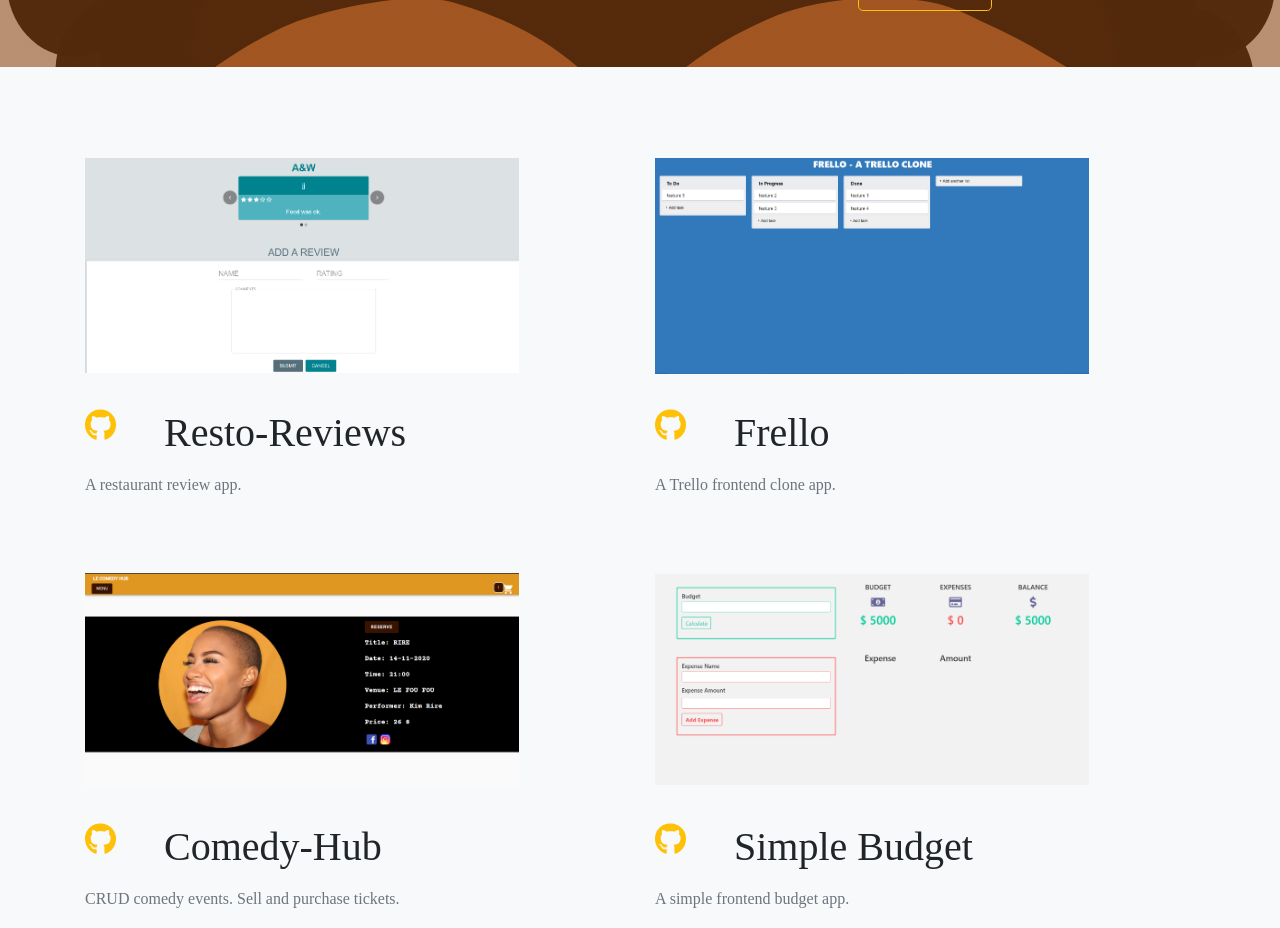
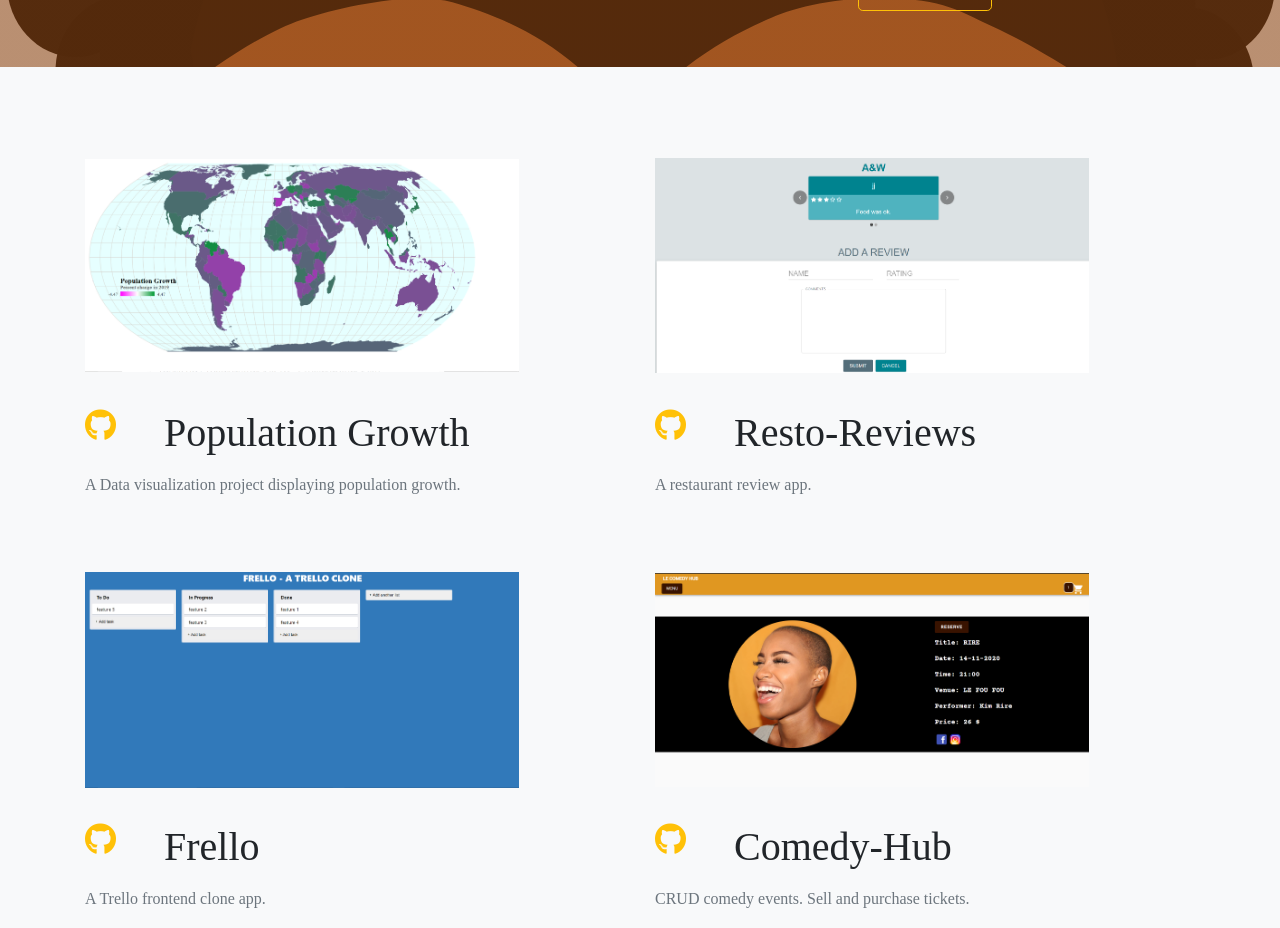
Before and after one commit to baubrun/folio, a React (Create React App) app in the folder frontend/: page / in a window 1280 px wide. Shown: the part 1200-2128 px from the top of the page. Built offline with nearby package versions, Linux system fonts and the light colour scheme.

Commit message:
added project pop growth

```diff
--- a/frontend/src/data/index.js
+++ b/frontend/src/data/index.js
@@ -14,12 +14,20 @@ import msPhpImg from "../images/ms-php.PNG"
 import hotelImg from "../images/hr.PNG"
 import budgetJs from "../images/ba.PNG"
 import restoRevImg from "../images/rr.PNG"
+import popGrowth from "../images/popGrowth.PNG"
 
 
 let gitRoot = "https://github.com/baubrun/"
 
 const projects = [
     {
+        title: "Population Growth",
+        description: "A Data visualization project displaying population growth.",
+        image: popGrowth,
+        alt: "popGrowth",
+        sourceCode: `${gitRoot}/popGrowth`,
+        url: "https://keen-poincare-7c97f6.netlify.app/"
+    },{
         title: "Resto-Reviews",
         description: "A restaurant review app.",
         image: restoRevImg,
```
Also changed, not shown: frontend/src/images/popGrowth.PNG (added).
